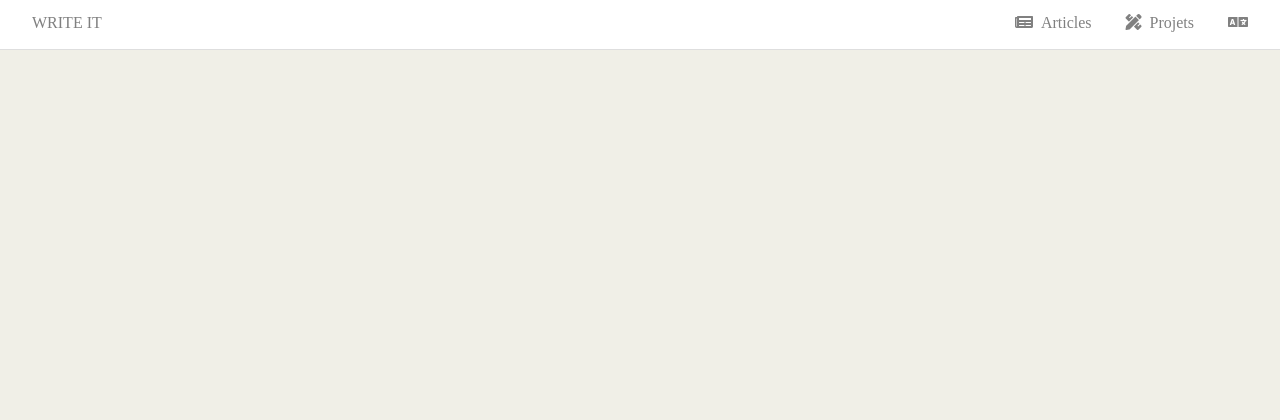
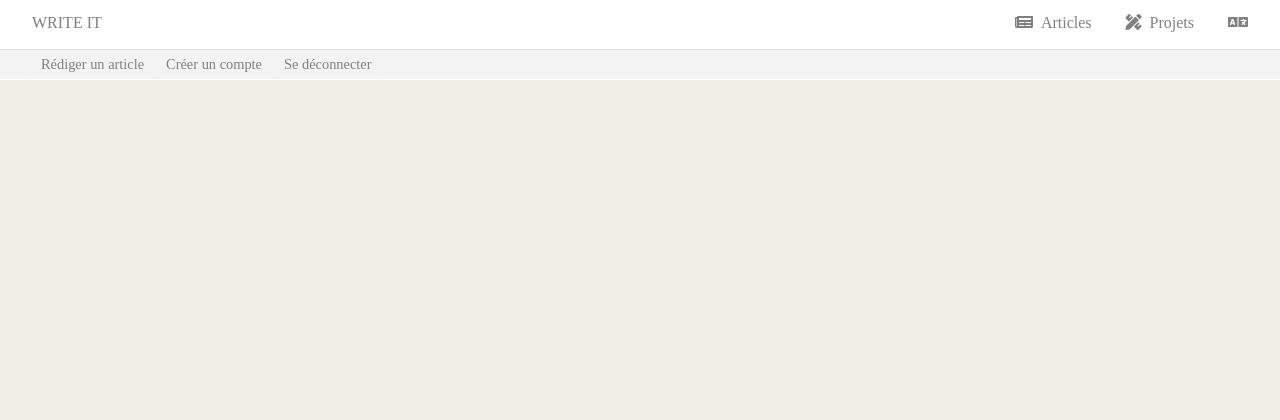
Before and after one commit to NoeFaure/My-Web-Project, a PHP site: page /views/index.php in a window 1280 px wide. Shown: the top 420 px of the page. Run offline with PHP 8.4, Linux system fonts and the light colour scheme; data that the repository does not hold is empty; some libraries are stand-ins or nearby versions.

Commit message:
admin bar

```diff
--- a/css/menubar.css
+++ b/css/menubar.css
@@ -45,3 +45,38 @@
 	color: black;
 	text-decoration:none;
 }
+
+.admin-menubar
+{
+	width: 100%;
+	height: 30px;
+	border-bottom: 1px solid #ffffff;
+	background-color: #f3f3f3;
+	margin-bottom: 0px;
+	list-style-type: none;
+	padding-left: 30px;
+}
+
+.admin-menubar li
+{
+	color: grey;
+	line-height: 29px;
+	font-size: 0.9em;
+	cursor: pointer;
+	padding-left: 10px;
+	padding-right: 10px;
+	float: left;
+	transition: 0.5s;
+	border-bottom: 1px solid white;
+	border-left: 1px solid #f3f3f3;
+	border-right: 1px solid #f3f3f3;
+}
+
+.admin-menubar li:hover
+{
+	background-color: white;
+	border-bottom: 1px solid #92ccff;
+	border-left: 1px solid whitesmoke;
+	border-right: 1px solid whitesmoke;
+	color: black;
+}
--- a/layout/menubar.php
+++ b/layout/menubar.php
@@ -2,5 +2,10 @@
 	<a href="#"><li class="item"><i class="fas fa-language"></i></li></a>
 	<a href="#"><li class="item"><i class="fas fa-pencil-ruler"></i> &nbsp;Projets</li></a>
 	<a href="index.php"><li class="item"><i class="fas fa-newspaper"></i> &nbsp;Articles</li></a>
-	<a href="index.php"><li class="item logo"><a href="#">Write it</a></li></a>
+	<a href="index.php"><li class="item logo">Write it</li></a>
 </ul>
+<ul class="admin-menubar">
+	<a><li>Rédiger un article</li></a>
+	<a href="create_account.php"><li>Créer un compte</li></a>
+	<a href="login.php"><li>Se déconnecter</li></a>
+</ul>
--- a/server/functions_article.php
+++ b/server/functions_article.php
@@ -224,3 +224,8 @@ function previous_page()
 
 
 }
+
+function print_picture($id)
+{
+	echo("style=\"background-image: linear-gradient(rgba(0,0,0,0.5), rgba(0,0,0,0.5)), url(../images/". $id .".jpg);\"");
+}
--- a/server/functions_index.php
+++ b/server/functions_index.php
@@ -1,4 +1,10 @@
 <?php
+
+function create_picture($id)
+{
+	$style = "style=\"background-image: linear-gradient(rgba(0,0,0,0.5), rgba(0,0,0,0.5)), url(../images/". $id .".jpg);\"";
+	return $style;
+}
 
 function browse_article()
 {
@@ -26,12 +32,13 @@ function browse_article()
 			$req2 = $pdo->prepare('SELECT content FROM pages WHERE id_article = ?');
 			$req2->execute([$metadata['id']]);
 			$extract_page = $req2->fetch();
+			$style = create_picture($metadata['id']);
 
 			$extract_page[0] = substr ($extract_page[0], 0, 700);
 
 			echo '<a class="article-clickable" href="articles.php?article='. $metadata['id'] .'&page=1"><div class="article-container">
 							<div class="article-category">' . $metadata['category'] .'</div>
-						<div class="article-picture"></div>
+								<div class="article-picture" '. $style.'></div>
 									<div class="article-info-container">
 										<ul class="article-main-info-container">
 											<li class="article-title">' . $metadata['title'] .'</li>
@@ -42,7 +49,8 @@ function browse_article()
 									<div class="article-under-title">' . $metadata['under_title'] .'</div>
 								<div class="article-extract">' . $extract_page[0] . '</div>
 							</div>
-					</div></a>';
+						</div>
+					</a>';
 			}
 
     /* free results */
--- a/views/articles.php
+++ b/views/articles.php
@@ -28,7 +28,7 @@
   <div class="col-sm-2"></div>
 
   <div class="col-sm-8">
-		<ul class="information-container">
+		<ul class="information-container" <?php print_picture($id_article) ?>>
 			<li class="information-option-icons">
 				<?php get_number_of_vue($id_article); ?> <i class="far fa-eye"></i>
 				&nbsp; <?php get_number_of_like($id_article); ?> <i class="fas fa-heart rose"></i>
```
Also changed, not shown: 1 other file. Lines whose indentation alone changed are shown as unchanged.
